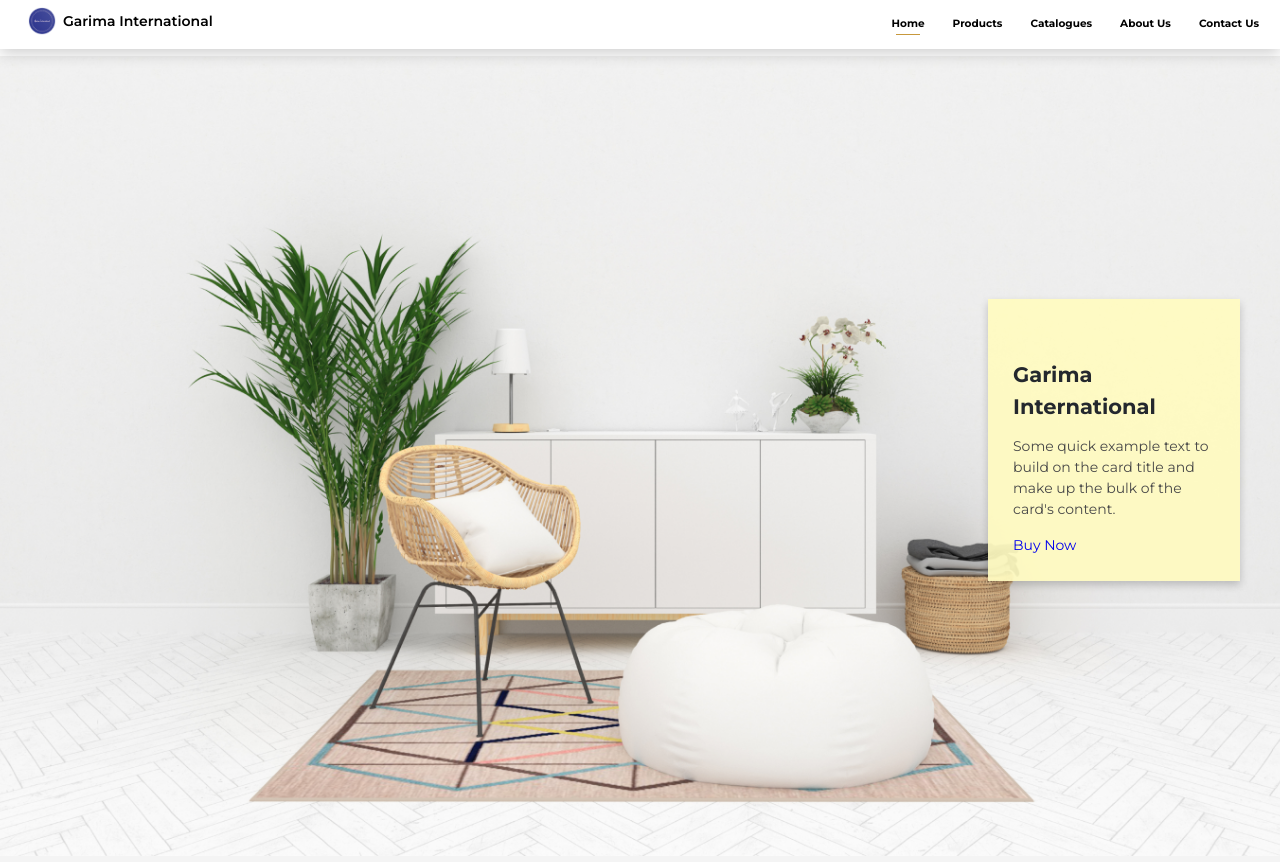
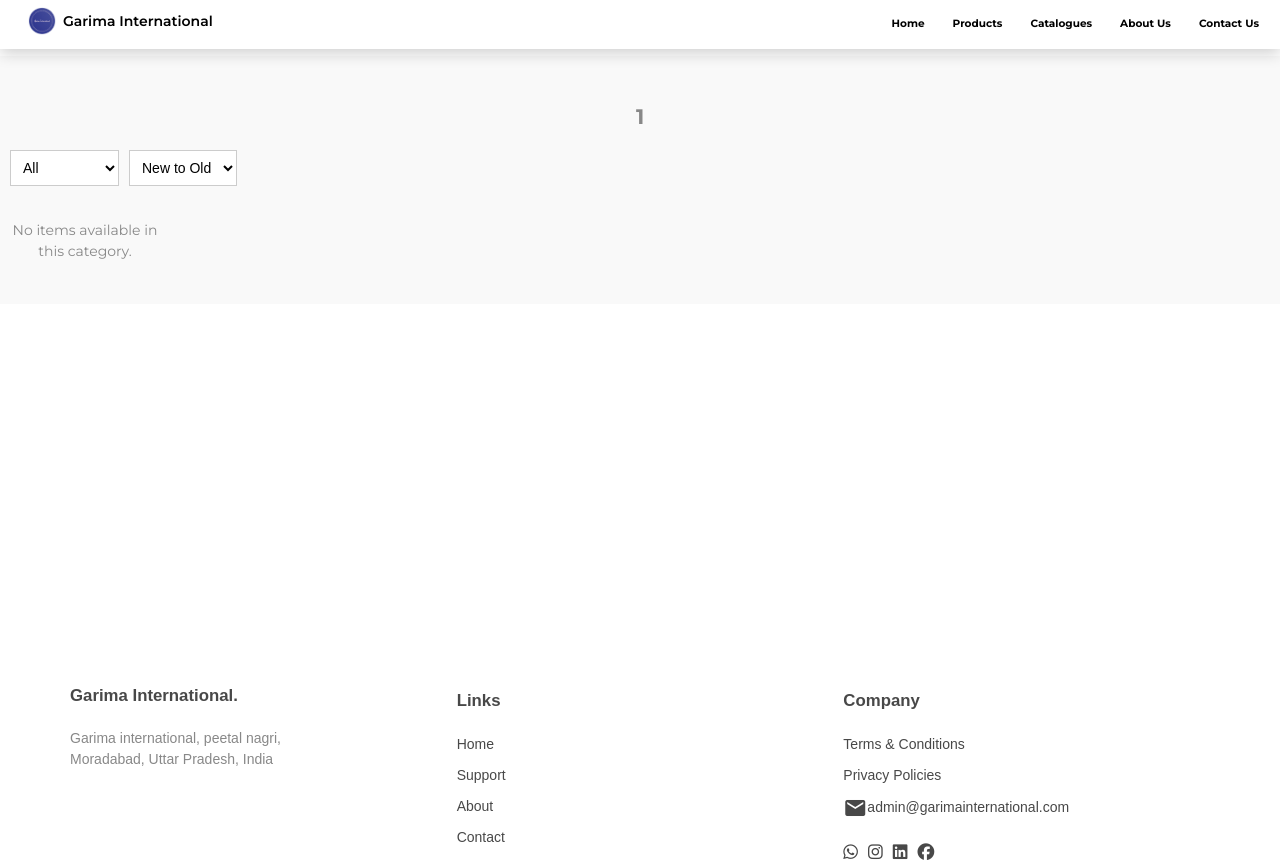
Before and after one commit to Stashblog/garima-international, a React (Vite) app: page /#/category/1 in a window 1280 px wide. Before the commit this address led to /#/demo. Shown: the top 862 px of the page. Built offline with nearby package versions, Linux system fonts and the light colour scheme; sample sign-in values are in the browser's storage.

Commit message:
category page added

```diff
--- a/src/components/categories/index.jsx
+++ b/src/components/categories/index.jsx
@@ -1,15 +1,15 @@
 import s from './styles.module.scss'
-
-const Catagories = ( { images } )=> {
+const Categories = ({ images }) => {
   return (
-    <div className={s.masonry }>
-    {images.map((image, index) => (
-      <div className={s.masonryItem} key={index}>
-        <img src={image.src} alt={image.alt} className={s.masonryImage} />
-      </div>
-    ))}
-  </div>
+    <div className={s.masonry}>
+      {images.map((image, index) => (
+        <div className={s.masonryItem} key={index} onClick={image.onClick}>
+          {' '}
+          {}
+          <img src={image.src} alt={image.alt} className={s.masonryImage} />
+        </div>
+      ))}
+    </div>
   )
 }
-
-export default Catagories
+export default Categories
--- a/src/pages/catalogueDescription/index.jsx
+++ b/src/pages/catalogueDescription/index.jsx
@@ -128,7 +128,7 @@ const CatalogueDescription = () => {
   }
 
   return (
-    <div className={s.catalogueDescription}>
+    <div className={s.catalogueDescription + ' indent'}>
       {catalogueItem ? (
         <>
           <h1>{catalogueItem.title}</h1>
--- /dev/null
+++ b/src/pages/categoryPage/index.jsx
@@ -0,0 +1,147 @@
+import { useParams, useNavigate } from 'react-router-dom'
+import { useState } from 'react'
+import s from './styles.module.scss'
+import images from 'images'
+const productsData = [
+  {
+    id: 1,
+    title: 'Showpiece 1',
+    category: 'Home Decor',
+    type: 'product',
+    imageUrl: images.Type,
+    description: 'Beautiful showpiece for table display.',
+    dateAdded: '2023-09-01'
+  },
+  {
+    id: 2,
+    title: 'Showpiece 2',
+    category: 'Home Decor',
+    type: 'product',
+    imageUrl: images.Type1,
+    description: 'Elegant showpiece for decor.',
+    dateAdded: '2023-08-15'
+  },
+  {
+    id: 3,
+    title: 'Furniture Item',
+    category: 'Furniture',
+    type: 'product',
+    imageUrl: images.Type2,
+    description: 'Stylish furniture piece for any room.',
+    dateAdded: '2023-09-05'
+  },
+  {
+    id: 4,
+    title: 'Kitchen Item',
+    category: 'Kitchen',
+    type: 'catalogue',
+    imageUrl: images.Type3,
+    description: 'Useful kitchen accessory.',
+    dateAdded: '2023-08-25'
+  },
+  {
+    id: 5,
+    title: 'Lighting Fixture',
+    category: 'Lighting',
+    type: 'product',
+    imageUrl: images.Type4,
+    description: 'Charming lighting solution.',
+    dateAdded: '2023-07-10'
+  }
+]
+const cataloguesData = [
+  {
+    id: 1,
+    title: 'Home Decor Collection',
+    products: [1, 2],
+    imageUrl: images.Type
+  },
+  {
+    id: 2,
+    title: 'Furniture Essentials',
+    products: [3],
+    imageUrl: images.Type1
+  }
+]
+export default function CategoryPage() {
+  const { category } = useParams()
+  const navigate = useNavigate()
+  const [sortOrder, setSortOrder] = useState('newToOld')
+  const [filterType, setFilterType] = useState('all')
+  const getProductsAndCatalogues = () => {
+    const res = []
+    productsData.forEach(product => {
+      if (product.category === category && (filterType === 'all' || product.type === filterType)) {
+        res.push({ ...product, isCatalogue: false })
+      }
+    })
+    cataloguesData.forEach(catalogue => {
+      let catalogueProducts = catalogue.products.map(productId => productsData.find(p => p.id === productId))
+      let hasCategoryProducts = catalogueProducts.some(p => p && p.category === category)
+      if (hasCategoryProducts) {
+        res.push({ ...catalogue, isCatalogue: true })
+      }
+    })
+    return res
+  }
+  const sortedItems = getProductsAndCatalogues().sort((a, b) => {
+    if (sortOrder === 'newToOld') {
+      return new Date(b.dateAdded || 0) - new Date(a.dateAdded || 0)
+    } else if (sortOrder === 'oldToNew') {
+      return new Date(a.dateAdded || 0) - new Date(b.dateAdded || 0)
+    } else if (sortOrder === 'aToZ') {
+      return a.title.localeCompare(b.title)
+    } else if (sortOrder === 'zToA') {
+      return b.title.localeCompare(a.title)
+    }
+    return 0
+  })
+  const handleSortChange = e => {
+    setSortOrder(e.target.value)
+  }
+  const handleFilterChange = e => {
+    setFilterType(e.target.value)
+  }
+  const handleViewItem = (id, isCatalogue) => {
+    if (isCatalogue) {
+      navigate(`/catalogue/${id}`)
+    } else {
+      navigate(`/product/${id}`)
+    }
+  }
+  return (
+    <div className={s.categoryPage + ' indent'}>
+      <h2 className={s.categoryTitle}>{category}</h2>
+      <div className={s.filterSortContainer}>
+        <select className={s.filterSelect} onChange={handleFilterChange} value={filterType}>
+          <option value='all'>All</option>
+          <option value='product'>Products</option>
+          <option value='catalogue'>Catalogues</option>
+        </select>
+        <select className={s.sortSelect} onChange={handleSortChange} value={sortOrder}>
+          <option value='newToOld'>New to Old</option>
+          <option value='oldToNew'>Old to New</option>
+          <option value='aToZ'>A to Z</option>
+          <option value='zToA'>Z to A</option>
+        </select>
+      </div>
+      <div className={s.productsList}>
+        {sortedItems.length > 0 ? (
+          sortedItems.map(item => (
+            <div key={item.id} className={s.productItem}>
+              <img src={item.imageUrl} alt={item.title} className={s.productImage} />
+              <div className={s.overlay}>
+                <h3 className={s.productTitle}>{item.title}</h3>
+                <button className={s.viewButton} onClick={() => handleViewItem(item.id, item.isCatalogue)}>
+                  View Item
+                </button>
+              </div>
+            </div>
+          ))
+        ) : (
+          <p>No items available in this category.</p>
+        )}
+      </div>
+    </div>
+  )
+}
--- /dev/null
+++ b/src/pages/categoryPage/styles.module.scss
@@ -0,0 +1,103 @@
+.categoryPage {
+  padding: 2rem 0;
+  background-color: #f9f9f9;
+  text-align: center;
+
+  .title {
+    font-family: var(--ff-primary);
+    text-align: center;
+    font-size: 1.5rem;
+    font-weight: 600;
+    margin-bottom: 1.5rem;
+    -webkit-text-fill-color: var(--c-black);
+  }
+  .filterSortContainer {
+    display: flex;
+    justify-content: flex-start;
+    margin-bottom: 20px;
+
+    .filterSelect,
+    .sortSelect {
+      margin-left: 10px;
+      padding: 8px;
+      border: 1px solid #ccc;
+
+      background-color: white;
+      font-size: 1rem;
+      &:hover {
+        background-color: var(--c-primary-light);
+      }
+    }
+  }
+
+  .productsList {
+    display: grid;
+    grid-template-columns: repeat(auto-fill, minmax(150px, 1fr));
+    gap: 15px;
+  }
+
+  .productItem {
+    position: relative;
+    border: 1px solid #ddd;
+
+    overflow: hidden;
+    transition:
+      transform 0.3s,
+      box-shadow 0.3s;
+    cursor: pointer;
+
+    &:hover {
+      transform: translateY(-5px);
+      box-shadow: 0 4px 15px rgba(0, 0, 0, 0.2);
+    }
+
+    .productImage {
+      width: 100%;
+      height: 100%;
+    }
+
+    .overlay {
+      position: absolute;
+      top: 0;
+      left: 0;
+      right: 0;
+      bottom: 0;
+      display: flex;
+      flex-direction: column;
+      align-items: center;
+      justify-content: center;
+      background-color: rgba(0, 0, 0, 0.5);
+      color: white;
+      opacity: 0;
+      transition: opacity 0.3s;
+
+      &:hover {
+        opacity: 1;
+      }
+
+      .productTitle {
+        font-size: 1.2rem;
+        margin: 5px 0;
+      }
+
+      .productDescription {
+        font-size: 0.9rem;
+        margin: 5px 0;
+      }
+
+      .viewButton {
+        padding: 5px 10px;
+        border: none;
+
+        background-color: var(--c-primary);
+        color: white;
+        cursor: pointer;
+        transition: background-color 0.3s;
+
+        &:hover {
+          background-color: var(--c-primary-dark);
+        }
+      }
+    }
+  }
+}
--- a/src/pages/demo/category/index.jsx
+++ b/src/pages/demo/category/index.jsx
@@ -1,28 +1,34 @@
+import { useNavigate } from 'react-router-dom'
 import s from './styles.module.scss'
 import images from 'images'
 import { Categories } from 'components'
-
-export default function Main()  {
+export default function Main() {
+  const navigate = useNavigate()
   const pics = [
-    { src: images.Type, alt: 'Image 1 description' },
-    { src: images.Type1, alt: 'Image 2 description' },
-    { src: images.Type2, alt: 'Image 3 description' },
-    { src: images.Type3, alt: 'Image 4 description' },
-    { src: images.Type4, alt: 'Image 5 description' },
-    { src: images.Type5, alt: 'Image 5 description' },
-    { src: images.Type6, alt: 'Image 5 description' },
-    { src: images.Type7, alt: 'Image 5 description' },
-    { src: images.Type8, alt: 'Image 5 description' },
-    { src: images.Type9, alt: 'Image 5 description' },
-    { src: images.Type10, alt: 'Image 5 description' }
+    { src: images.Type, alt: 'Image 1 description', category: 'Home Decor' },
+    { src: images.Type1, alt: 'Image 2 description', category: 'Home Decor' },
+    { src: images.Type2, alt: 'Image 3 description', category: 'Furniture' },
+    { src: images.Type3, alt: 'Image 4 description', category: 'Home Decor' },
+    { src: images.Type4, alt: 'Image 5 description', category: 'Kitchen' },
+    { src: images.Type5, alt: 'Image 6 description', category: 'Furniture' },
+    { src: images.Type6, alt: 'Image 7 description', category: 'Home Decor' },
+    { src: images.Type7, alt: 'Image 8 description', category: 'Lighting' },
+    { src: images.Type8, alt: 'Image 9 description', category: 'Decor' },
+    { src: images.Type9, alt: 'Image 10 description', category: 'Wall Art' },
+    { src: images.Type10, alt: 'Image 11 description', category: 'Home Decor' }
   ]
-
+  const handleCategoryClick = category => {
+    navigate(`/category/${category}`)
+  }
   return (
-
-      <div className={s.categories + ' indent'}>
-        <div className={s.title}>Categories</div>
-        <Categories images={pics} />
-      </div>
-
+    <div className={s.categories + ' indent'}>
+      <div className={s.title}>Categories</div>
+      <Categories
+        images={pics.map(pic => ({
+          ...pic,
+          onClick: () => handleCategoryClick(pic.category)
+        }))}
+      />
+    </div>
   )
 }
--- a/src/pages/demo/newArrivals/index.jsx
+++ b/src/pages/demo/newArrivals/index.jsx
@@ -28,7 +28,6 @@ const newProducts = [
     imageUrl: images.Type3
   }
 ]
-
 const NewArrivals = () => {
   return (
     <section className={s.newArrivalsSection}>
@@ -49,5 +48,4 @@ const NewArrivals = () => {
     </section>
   )
 }
-
 export default NewArrivals
--- a/src/pages/productDescription/index.jsx
+++ b/src/pages/productDescription/index.jsx
@@ -164,7 +164,7 @@ const ProductDescription = ({ product }) => {
   const currentProduct = product || mockProducts.find(p => p.id === parseInt(id)) || mockProducts[0] // Use passed product prop or fallback to mockProducts
 
   return (
-    <div className={s.productPage}>
+    <div className={s.productPage + ' indent'}>
       <div className={s.productDetails}>
         {/* Left column: Product Image */}
         <div className={s.imageSection}>
--- a/src/pages/routes.jsx
+++ b/src/pages/routes.jsx
@@ -5,6 +5,7 @@ import AboutUs from './aboutUs'
 import ContactUs from './contactUs'
 import ProductDescription from './productDescription'
 import CatalogueDescription from './catalogueDescription'
+import CategoryPage from './categoryPage'
 import * as Layouts from 'layouts'
 
 const routes = [
@@ -39,14 +40,20 @@ const routes = [
     auth: false
   },
   {
-    path: '/product/:id', // Use :id to make the route dynamic for product ID
+    path: '/product/:id',
     Component: ProductDescription,
     Super: Layouts.Home,
     auth: false
   },
   {
-    path: '/catalogue/:id', // Use :id to make the route dynamic for product ID
+    path: '/catalogue/:id',
     Component: CatalogueDescription,
+    Super: Layouts.Home,
+    auth: false
+  },
+  {
+    path: '/category/:category',
+    Component: CategoryPage,
     Super: Layouts.Home,
     auth: false
   }
```
